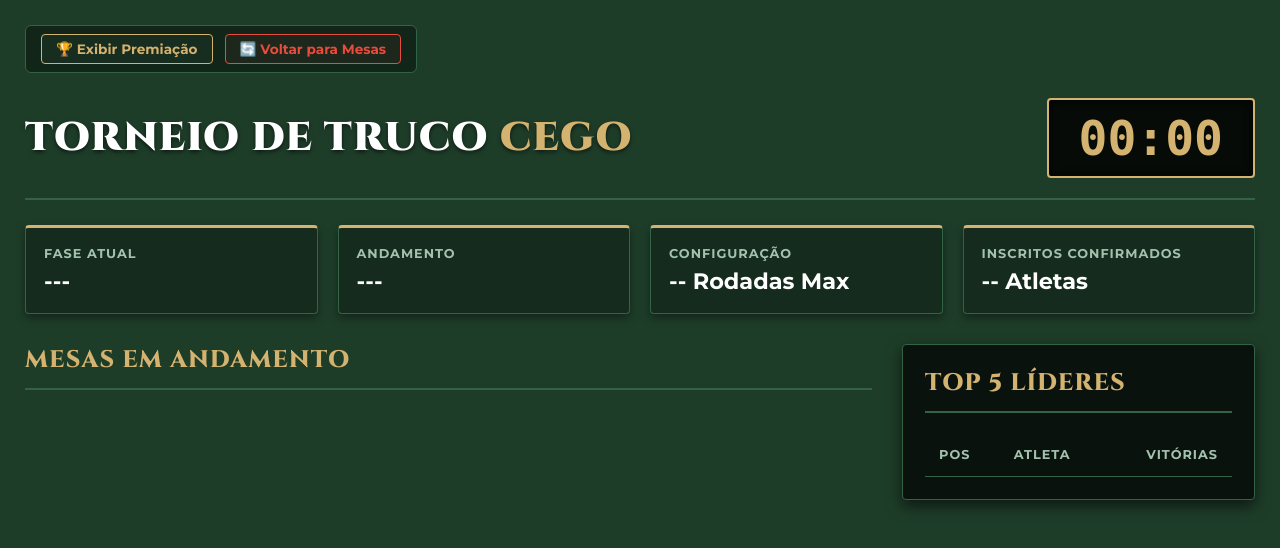
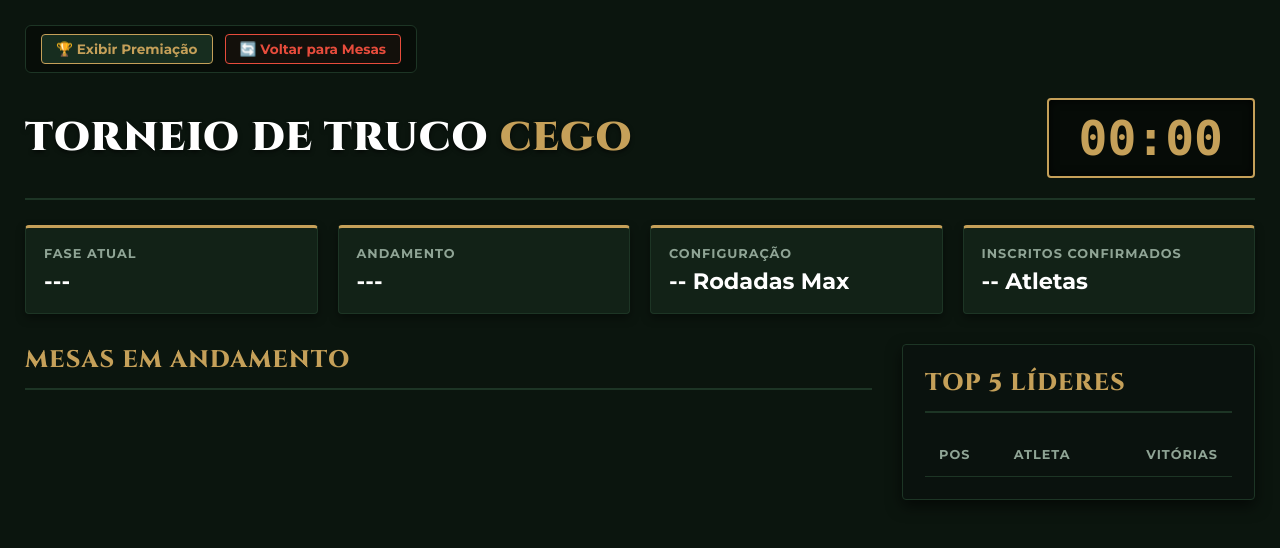
Before and after one commit to eduardoluisferreira9-sketch/TORNEIO-TRUCO-DE-MANO-WEB, a FastAPI app: page /telao in a window 1280 px wide. Shown: the top 548 px of the page. Run offline with FastAPI, Linux system fonts and the light colour scheme; data that the repository does not hold is empty; some libraries are stand-ins or nearby versions.

Commit message:
Update telao.html

```diff
--- a/sistema_publico/templates/telao.html
+++ b/sistema_publico/templates/telao.html
@@ -9,18 +9,18 @@
     <link href="https://fonts.googleapis.com/css2?family=Cinzel:wght@600;800;900&family=Montserrat:wght@400;600;700;800&display=swap" rel="stylesheet">
 
     <style>
-        /* --- Identidade Visual Alinhada: Tradicionalista Feltro Premium --- */
+        /* --- Identidade Visual Alinhada: Tradicionalista & Imponente --- */
         :root {
-            --bg-principal: #1e3d29;       /* Verde-feltro de mesa oficial */
-            --bg-card: #152b1d;            /* Cards ligeiramente mais escuros que o feltro para dar profundidade e destacar o ouro */
-            --borda-fosca: #346244;        /* Divisórias secundárias */
-            --verde-lider: #2ecc71;        /* Destaque de quem está na frente */
-            --borda-ouro: #d4b26f;         /* Dourado envelhecido oficial das bordas */
-            --dourado-brilhante: #fff5da;  /* Tipografia dourada em evidência */
+            --bg-principal: #0b150e;       /* Verde crioulo profundo (fundo) */
+            --bg-card: #122217;            /* Recinto das mesas ligeiramente mais claro */
+            --borda-fosca: #1d3525;        /* Divisórias discretas de campo */
+            --verde-lider: #2ecc71;        /* Destaque suave de quem está na frente */
+            --borda-ouro: #c5a059;         /* Dourado envelhecido oficial */
+            --dourado-brilhante: #fcf3cf;  /* Tipografia dourada em evidência */
             --vermelho-pampa: #990000;     /* Vermelho das bandeiras e alertas críticos */
             --vermelho-alerta: #e74c3c;    /* Alertas secundários */
-            --texto-claro: #ffffff;        /* Fonte principal */
-            --texto-mutado: #a3c2ae;       /* Subtítulos integrados */
+            --texto-claro: #f4f6f4;        /* Fonte principal limpa */
+            --texto-mutado: #8fa495;       /* Subtítulos e descrições secundárias */
             --madeira-bronze: #cd7f32;     /* Bronze oficial */
             --plata-prata: #bdc3c7;        /* Prata oficial */
         }
```
